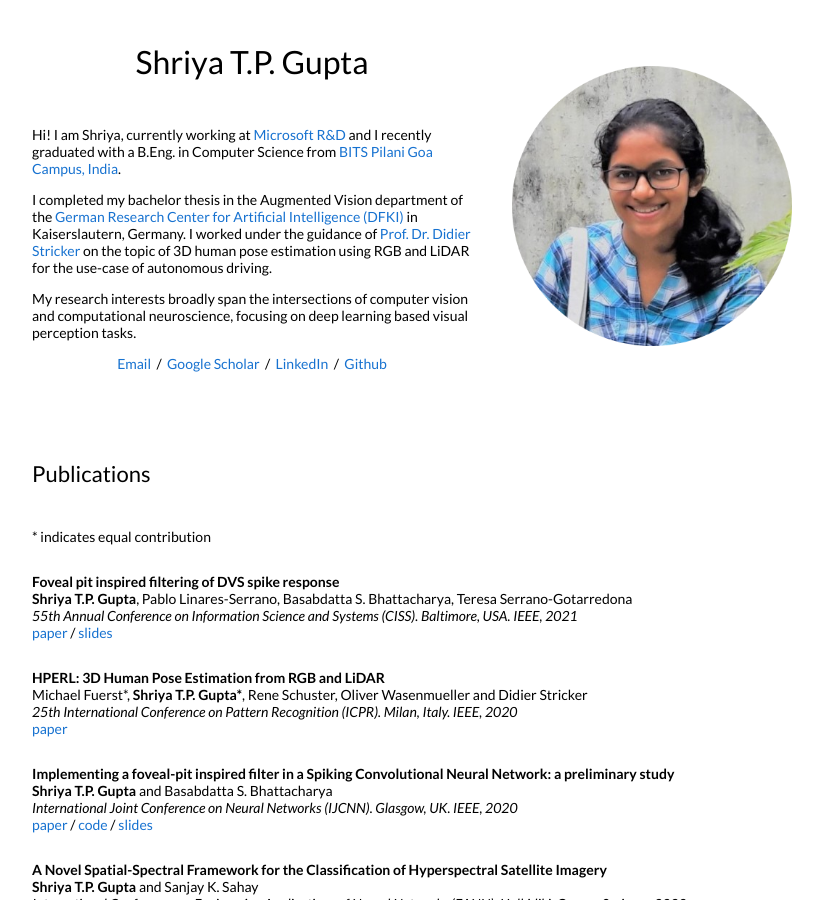
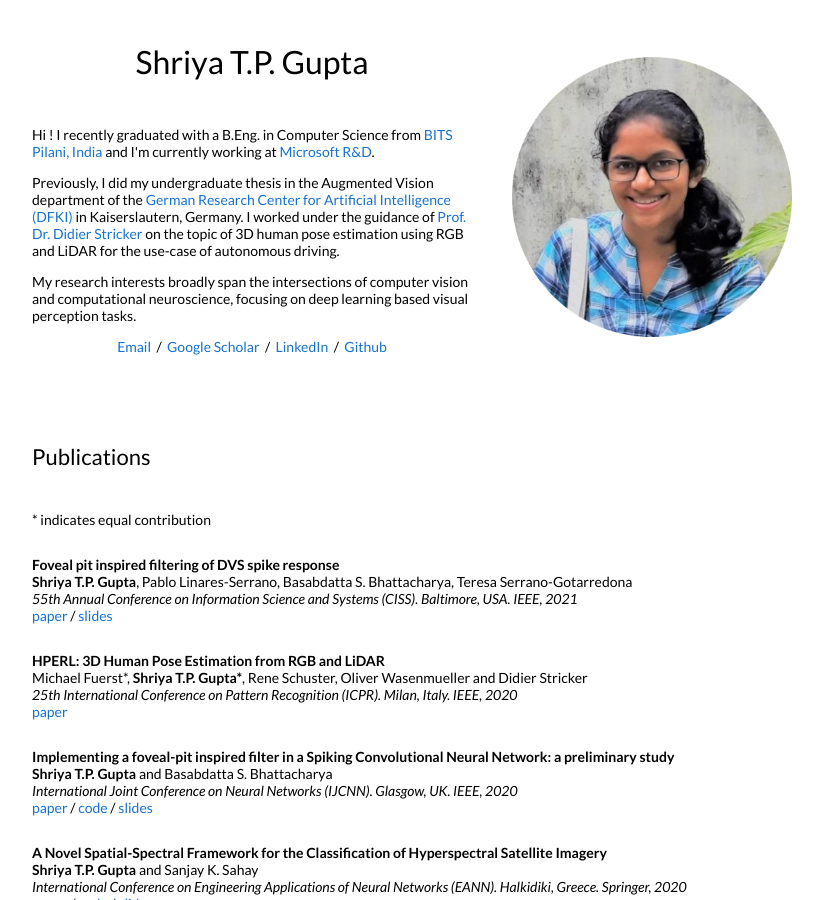
Before and after one commit to shriya999/shriya999.github.io, a Jekyll site: the page built from _posts/2021-2-7-ciss.md, in a window 1280 px wide and 900 px high. Shown: the whole window, without its empty margins (228-1051 px from the left). Built offline with Jekyll 4.4.1, drawn with Linux system fonts in a browser that asks for light colours; some of the changed text lies outside the part shown.

Commit message:
Update default.html

```diff
--- a/_layouts/default.html
+++ b/_layouts/default.html
@@ -27,10 +27,10 @@
               </h1>
 		<br>
               </p>
-              <p>Hi! I am Shriya, currently working at <a href="https://www.microsoft.com">Microsoft R&D</a> and I recently graduated with a B.Eng. in Computer Science from <a href="https://www.bits-pilani.ac.in/goa/">BITS Pilani Goa Campus, India</a>.
+              <p>Hi ! I recently graduated with a B.Eng. in Computer Science from <a href="https://www.bits-pilani.ac.in/goa/">BITS Pilani, India</a> and I'm currently working at <a href="https://www.microsoft.com">Microsoft R&D</a>.
               </p>
 		<p>
-		I completed my bachelor thesis in the Augmented Vision department of the <a href="https://www.dfki.de/en/web/">German Research Center for Artificial Intelligence (DFKI)</a> in Kaiserslautern, Germany. I worked under the guidance of <a href="https://av.dfki.de/members/stricker/">Prof. Dr. Didier Stricker</a> on the topic of 3D human pose estimation using RGB and LiDAR for the use-case of autonomous driving.
+		Previously, I did my undergraduate thesis in the Augmented Vision department of the <a href="https://www.dfki.de/en/web/">German Research Center for Artificial Intelligence (DFKI)</a> in Kaiserslautern, Germany. I worked under the guidance of <a href="https://av.dfki.de/members/stricker/">Prof. Dr. Didier Stricker</a> on the topic of 3D human pose estimation using RGB and LiDAR for the use-case of autonomous driving.
 
               </p>
 		<p>
@@ -221,7 +221,7 @@
             <td style="padding:2.5%;width:100%;vertical-align:middle">
               <h2>Research Projects</h2>
 		<p>
-                These are the research projects I did during my bachelors at BITS Pilani Goa.
+                These are the research projects I did as part of my undergraduate research.
               </p>
             </td>
           </tr>
```
